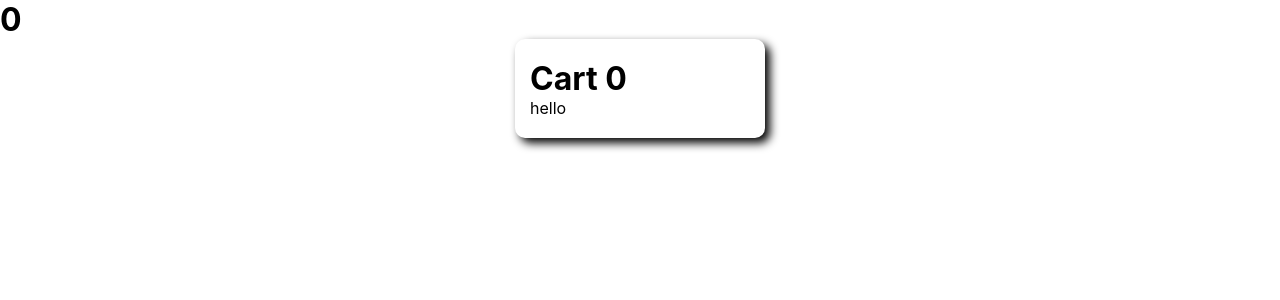
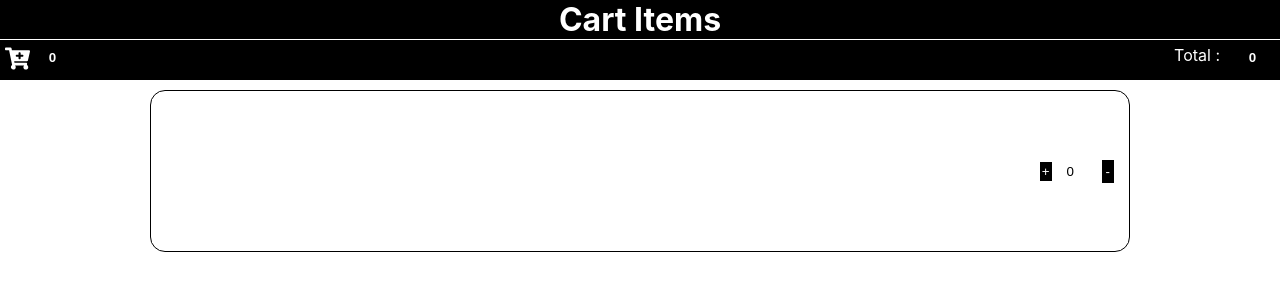
Before and after one commit to AKHIL708/UrbanMonkey_Final_Project, a React (Create React App) app in the folder client/: page /cart in a window 1280 px wide. Shown: the top 300 px of the page. Built offline with nearby package versions, Linux system fonts and the light colour scheme.

Commit message:
cart component modified

```diff
--- a/client/src/App.css
+++ b/client/src/App.css
@@ -178,7 +178,7 @@
   text-decoration: none;
   margin: 0px 80px;
 }
-.accounts{
+.accounts {
   text-decoration: underline;
 }
 .iconOne {
@@ -199,6 +199,8 @@
 /*       registration form editing is from here */
 .registerForm {
   display: flex;
+  background-color: white;
+  color: black;
   justify-content: center;
   align-items: center;
   text-align: center;
@@ -207,6 +209,11 @@
   margin-right: auto;
   margin-top: 30px;
   padding: 30px 85px;
+}
+.registerForm img {
+  width: auto;
+  height: 250px;
+  margin-right: 55px;
 }
 
 .registerForm:hover {
@@ -246,21 +253,67 @@
 }
 .loginForm input {
   font-size: 20px;
-  border: none;
   margin-top: 20px;
-  border: none;
-  border-bottom: 1px solid green;
+  font-size: 18px;
   color: black;
+  background-color: transparent;
+  border-radius: 10px;
+  display: flex;
+  justify-content: center;
+  align-items: center;
+  text-align: left;
+  padding: 7px;
+  border: 1px solid rgb(182, 182, 204);
+
+  /* border: none; */
+}
+.FormSymbols,
+.FormSymbol2 {
+  display: flex;
+  justify-content: center;
+  align-items: center;
+  margin-top: 5px;
 }
 .loginFormContainer {
   display: flex;
+  justify-content: center;
+  text-align: left;
+  align-items: center;
+  flex-direction: column;
   width: fit-content;
+  padding: 30px 40px;
+  border-radius: 25px;
+  border: 1px solid rgb(192, 188, 188);
+}
+.LoginHeading h2 {
+  margin-bottom: 10px;
+  color: white;
+}
+.LoginHeading p {
+  margin-bottom: 35px;
+  color: rgb(161, 158, 158);
+}
+.LoginBtn {
+  border-radius: 5px;
+  padding: 0px 5px;
   margin-left: auto;
-  margin-right: auto;
-  margin-top: 50px;
-  padding: 90px 40px;
-  border-radius: 25px;
-  box-shadow: 2px 2px 5px gray;
+  margin-top: 15px;
+  color: white;
+  background-color: black;
+}
+.LoginFormSymbol {
+  display: flex;
+  justify-content: center;
+  margin-top: 20px;
+  margin-right: 5px;
+}
+.LoginBackgroundColor {
+  display: flex;
+  justify-content: center;
+  align-items: center;
+  text-align: center;
+  height: 450px;
+  background-image: linear-gradient(to right, #485563, #29323c);
 }
 /*  main page form editing is here*/
 .mainPageContainer {
@@ -273,16 +326,58 @@
   box-shadow: 5px 5px 10px black;
   border: none;
   border-radius: 22px;
-  padding: 10px ;
+  padding: 10px;
   background-color: gray;
-  background-image: linear-gradient(to right, #bdc3c7 , #2c3e50 );
+  background-image: linear-gradient(to right, #bdc3c7, #2c3e50);
+}
+
+.MainPageForm  {
+  display: flex;
+  justify-content: space-between;
+  text-align: center;
+  align-items: center;
+  padding: 5px;
+  background-color: black;
+  position: sticky;
+  top: 0px;
+  z-index: 3;
+  color: white;
+}
+.MainPageForm span{
+  margin-right: 10px;
+}
+.CartContainer{
+  display: flex;
+  justify-content: center;
+  align-items: center;
+  text-align: center;
+}
+.MainPageForm input{
+  display: flex;
+  justify-content: center;
+  align-items: center;
+  text-align: center;
+  background-color: transparent;
+  /* border: 1px solid white; */
+  border: none;
+  width: 45px;
+  font-weight: bolder;
+  margin-bottom: 5px;
+  color: white;
+}
+.CartContainer span{
+  display: flex;
+  justify-content: center;
+  align-items: center;
+  text-align: center;
+  margin-bottom: 10px;
 }
 
 .SectionOne {
   background-color: white;
   border: 1px solid;
   text-align: left;
-  padding: 20px 25px;
+  padding: 20px 15px;
   margin: 10px 18px;
   border-radius: 15px;
   box-shadow: 2px 2px 5px black;
@@ -290,7 +385,6 @@
 .SectionOneImg {
   width: auto;
   height: 300px;
-
 }
 
 .btnSection button {
@@ -305,44 +399,78 @@
 .btnSection input {
   width: 20px;
 }
+.cartInputBox{
+  color: black;
+  background-color: transparent;
+  border: none;
+  padding: 5px;
+}
 .CartSymbol {
   width: auto;
-  height: 30px;
-  margin-right: 15px;
+  height: 25px;
+
 }
-.CartSymbol sup {
-  width: 20px;
-  margin-left: 5px;
-  font-size: 20px;
-  font-weight: 300;
-}
-.NavbarMain{
+
+.NavbarMain {
   background-color: white;
   display: flex;
   justify-content: space-between;
-  background-image: linear-gradient();
   align-items: center;
   text-align: center;
   border-bottom: 1px solid;
   box-shadow: 2px 2px 5px black;
   height: 50px;
-  position: sticky;
-  top: 0px;
-  z-index: 1;
 }
-.NavbarHeadingMain{
+.NavbarHeadingMain {
   display: flex;
   width: auto;
   margin-left: auto;
   margin-right: auto;
 }
-.CartLink{
+.CartLink {
   text-decoration: none;
-  color:  black;
+  color: white;
 }
 
 /* cart component editing is here */
-.cartContainer{
+.CartNavbar{
+  display: flex;
+  justify-content: center;
+  text-align: center;
+  align-items: center;
+  background-color: black;
+  color: white;
+  border-bottom:1px solid white;
+}
+.CartImg{
+  width: auto;
+  height: 150px;
+}
+.CartBox{
+  display: flex;
+  justify-content: space-between;
+  align-items: center;
+  text-align: left;
+  border: 1px solid black;
+  padding: 5px;
+  margin: 10px 150px;
+  border-radius: 15px;
+
+}
+.CartBox input{
+  width: 20px;
+  margin: 5px;
+  border: none;
+}
+.CartBox button{
+  background-color: black;
+  border: none;
+  color: white;
+  padding: 2px;
+  margin: 10px;
+}
+
+.cartContainer {
   border: 1px solid;
   display: flex;
   width: 250px;
--- a/client/src/Components/CartItems.jsx
+++ b/client/src/Components/CartItems.jsx
@@ -1,17 +1,81 @@
-import React from "react";
-import { useSelector } from "react-redux";
+import React, { useEffect, useState } from "react";
+import { FaCartPlus } from "react-icons/fa";
+import { useDispatch, useSelector } from "react-redux";
+import { useNavigate } from "react-router-dom";
+import productList from "../Products/ProductList";
 
 export default function CartItems() {
+  const [state, setState] = useState([]);
   const counter = useSelector((state) => state.counter);
   const amount = useSelector((state) => state.amount);
+  const itemName = useSelector((state) => state.itemName);
+  const itemImg = useSelector((state) => state.itemImg);
+  const ItemImgTextt = useSelector((state) => state.itemImgText);
+  const navigate = useNavigate();
+  const dispatch = useDispatch();
+
+  useEffect(() => {
+    setState((current) => [...current, itemName]);
+  }, []);
+
+  const IncreaseCartCount = () => {
+    dispatch({
+      type: "Increase Cart Count",
+    });
+  };
+  const DecreaseCartCount = () =>{
+    dispatch({
+      type : "Decrease Cart Count"
+    });
+  }
+  const cartRoute = (e) => {
+    e.preventDefault();
+    navigate("/cart");
+  };
+
+  // {state.map((e) => {
+  //   return <p>{e}</p>;
+  // })}
   return (
     <>
-      <h1> {amount}</h1>
-      <div className="cartContainer">
-        <div className="cartContainerOne">
-          <h1>Cart {counter}</h1>
-          hello
-          <br />
+      <div className="CartNavbar">
+        <h1>Cart Items</h1>
+      </div>
+      <form method="POST" className="MainPageForm">
+        <div className="CartContainer">
+          <a href="/cart" onClick={cartRoute} className="CartLink">
+            {" "}
+            <FaCartPlus className="CartSymbol" />
+          </a>
+          <input
+            type="text"
+            onChange={(e) => e.target.value}
+            name="cartCount"
+            value={counter}
+          />
+        </div>
+        <div className="CartContainer">
+          <span>Total : </span>
+          <input
+            type="text"
+            onChange={(e) => e.target.value}
+            name="totalAmount"
+            value={amount}
+          />
+        </div>
+      </form>
+      <div className="CartBox">
+        <img className="CartImg" src={itemImg} alt={ItemImgTextt} />
+        <h1>
+          {" "}
+          {state.map((e, index) => {
+            return <p key={index}>{e}</p>;
+          })}{" "}
+        </h1>
+        <div>
+          <button onClick={IncreaseCartCount}>+</button>
+          <input type="text" placeholder="0" value={counter} />
+          <button style={{ padding: "4px" }} onClick={DecreaseCartCount} >-</button>
         </div>
       </div>
     </>
--- a/client/src/Components/MainPage.jsx
+++ b/client/src/Components/MainPage.jsx
@@ -1,93 +1,42 @@
-import React, { useState } from "react";
 import { FaCartPlus } from "react-icons/fa";
 import ProductComponent from "./ProductComponent";
 import Footer from "./Footer";
 import { useDispatch, useSelector } from "react-redux";
 import { useNavigate } from "react-router-dom";
-import ProductList from "../Products/ProductList";
+import productList from "../Products/ProductList";
+import { useState } from "react";
 
 export default function MainPage() {
-
+  const [state, setState] = useState([]);
   const counter = useSelector((state) => state.counter);
   const amount = useSelector((state) => state.amount);
+  const itemName = useSelector((state) => state.itemName);
   const navigate = useNavigate();
+  const dispatch = useDispatch();
 
   const cartRoute = (e) => {
     e.preventDefault();
     navigate("/cart");
   };
 
-  const dispatch = useDispatch();
-
-  const productList = [
-    {
-      id: 1,
-      productImage:
-        "https://cdn.shopify.com/s/files/1/0661/7423/products/life-is-better-when-you-dance-style-back-right_1080x.jpg?v=1639393852",
-      productImageText: "Tshirt",
-      productName: "Oversized Tshirt",
-      productPrice: 500,
-      productQuantity: 50,
-      productRating: 3,
-    },
-    {
-      id: 2,
-      productImage:
-        "https://cdn.shopify.com/s/files/1/0661/7423/products/life-is-better-when-you-dance-style-back-right_1080x.jpg?v=1639393852",
-      productImageText: "Jacket",
-      productName: "Oversized Jacket",
-      productPrice: 1200,
-      productQuantity: 40,
-      productRating: 2,
-    },
-    {
-      id: 3,
-      productImage:
-        "https://cdn.shopify.com/s/files/1/0661/7423/products/life-is-better-when-you-dance-style-back-right_1080x.jpg?v=1639393852",
-      productImageText: "Jeans",
-      productName: "Straight Fit Jeans",
-      productPrice: 2000,
-      productQuantity: 10,
-      productRating: 5,
-    },
-    {
-      id: 4,
-      productImage:
-        "https://cdn.shopify.com/s/files/1/0661/7423/products/life-is-better-when-you-dance-style-back-right_1080x.jpg?v=1639393852",
-      productImageText: "Jeans",
-      productName: "Straight Fit Jeans",
-      productPrice: 2000,
-      productQuantity: 10,
-      productRating: 5,
-    },
-    {
-      id: 5,
-      productImage:
-        "https://cdn.shopify.com/s/files/1/0661/7423/products/life-is-better-when-you-dance-style-back-right_1080x.jpg?v=1639393852",
-      productImageText: "Jeans",
-      productName: "Straight Fit Jeans",
-      productPrice: 2000,
-      productQuantity: 10,
-      productRating: 5,
-    },
-  ];
-
   return (
     <>
       <div className="NavbarMain">
-        <h1 className="NavbarHeadingMain">Urban Monkey</h1>
-
-        <form method="POST" className="MainPageForm"></form>
-        <h1 className="CartSymbol">
+        <h1 className="NavbarHeadingMain">Urban Monkey </h1>
+      </div>
+      <form className="MainPageForm">
+        <div className="CartContainer">
           <a href="/cart" onClick={cartRoute} className="CartLink">
             {" "}
-            <FaCartPlus />
+            <FaCartPlus className="CartSymbol" />
           </a>
-          <sup className="CartCount">
-            Counter : {counter}, Amount : {amount}{" "}
-          </sup>
-        </h1>
-      </div>
+          <input type="text" onChange={(e) => e.target.value} value={counter} />
+        </div>
+        <div className="CartContainer">
+          <span>Total : </span>
+          <input type="text" onChange={(e) => e.target.value} value={amount} />
+        </div>
+      </form>
 
       <div className="mainPageContainer">
         {productList &&
@@ -95,12 +44,17 @@ export default function MainPage() {
             return (
               <ProductComponent
                 productDetails={product}
-                addToCart={() =>
+                addToCart={() => {
+                  // setState((current) => {
+                  //   ...current,
+                  //    itemName  });
+
+                  setState((current) => [...current, itemName]);
                   dispatch({
                     type: "Add To Cart",
                     product: product,
-                  })
-                }
+                  });
+                }}
                 removeFromCart={() =>
                   dispatch({
                     type: "Remove From Cart",
@@ -111,6 +65,10 @@ export default function MainPage() {
             );
           })}
       </div>
+      {/* {state.map((data) => {
+        return <li>{data}</li>;
+      })} */}
+
       <Footer />
     </>
   );
--- a/client/src/Components/Register.jsx
+++ b/client/src/Components/Register.jsx
@@ -72,7 +72,9 @@ export default function Register() {
         </li>
       </div>
 
+
       <div className="registerForm">
+        <img  src="https://i.pinimg.com/736x/f3/40/d2/f340d2a1cb84dff9a7649135f23726c8.jpg" alt="" />
         <form method="POST" className="form">
           <div className="inputVal">
             <FaUser className="registeriCon" />
```
Also changed, not shown: client/src/Components/Login.jsx (+17 -9 lines), client/src/Components/ProductComponent.jsx (+12 -1 lines), client/src/Products/ProductList.js (+83 -30 lines), client/src/store/index.js (+17 -1 lines).
